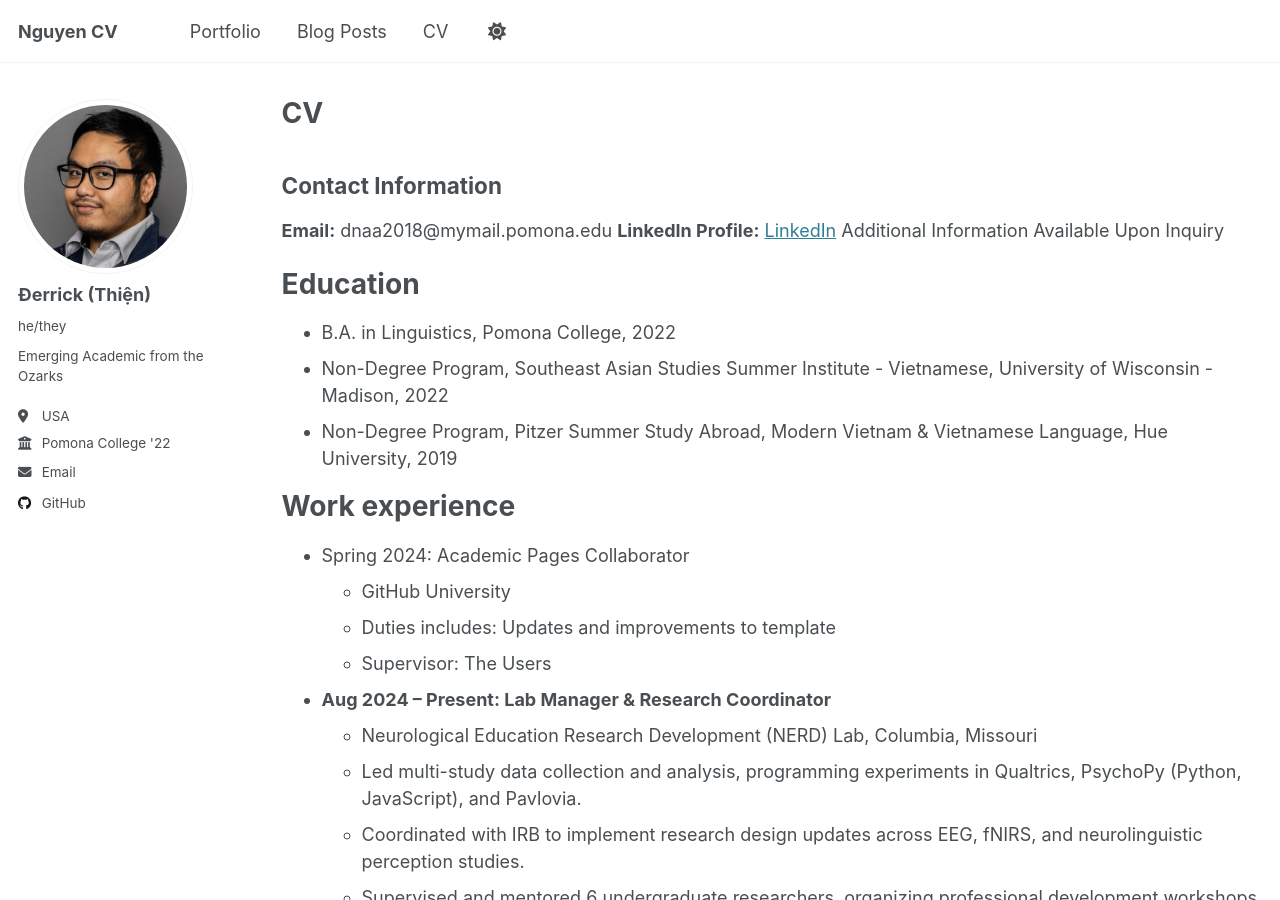
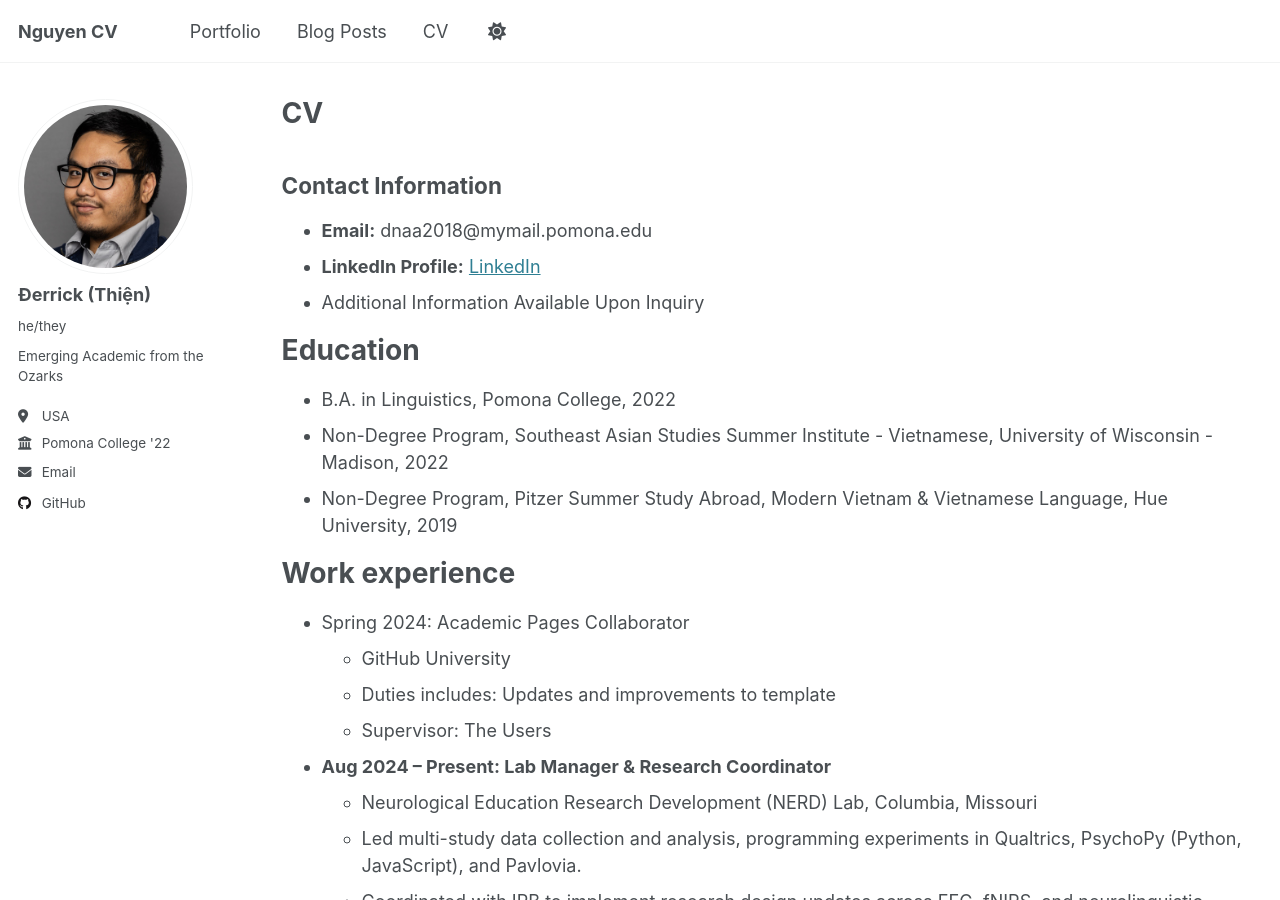
Before and after one commit to thienderrick/thienderrick.github.io, a Jekyll site: the page built from _pages/cv.md, in a window 1280 px wide and 900 px high. Built offline with Jekyll 4.4.1, drawn with Linux system fonts in a browser that asks for light colours.

Commit message:
Update cv.md

```diff
--- a/_pages/cv.md
+++ b/_pages/cv.md
@@ -10,9 +10,9 @@ redirect_from:
 {% include base_path %}
 
 ## Contact Information
-**Email:** dnaa2018@mymail.pomona.edu
-**LinkedIn Profile:** [LinkedIn](www.linkedin.com/in/derrick-nguyen-a18732176)
-Additional Information Available Upon Inquiry
+* **Email:** dnaa2018@mymail.pomona.edu
+* **LinkedIn Profile:** [LinkedIn](www.linkedin.com/in/derrick-nguyen-a18732176)
+* Additional Information Available Upon Inquiry
 
 Education
 ======
```
